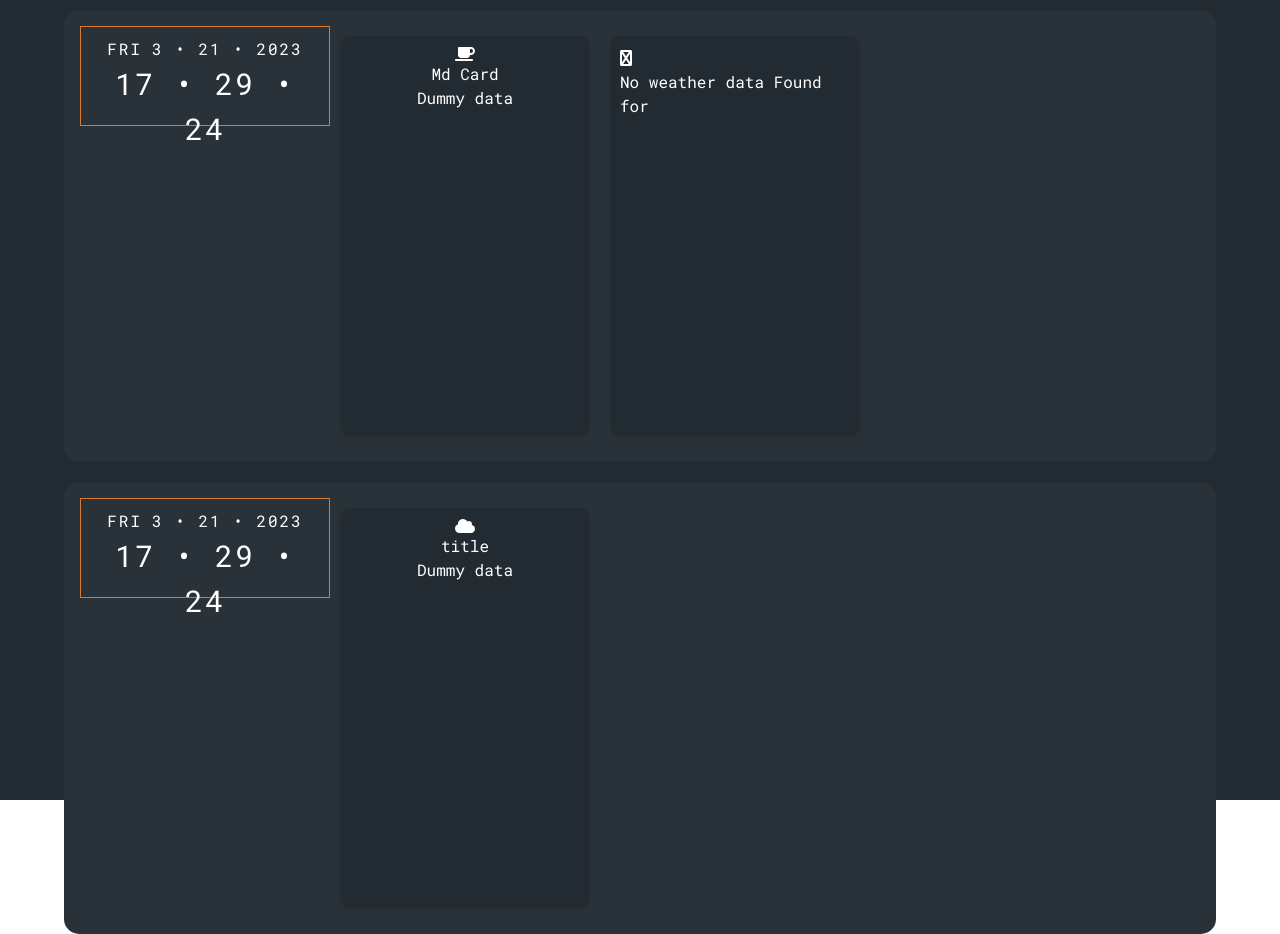
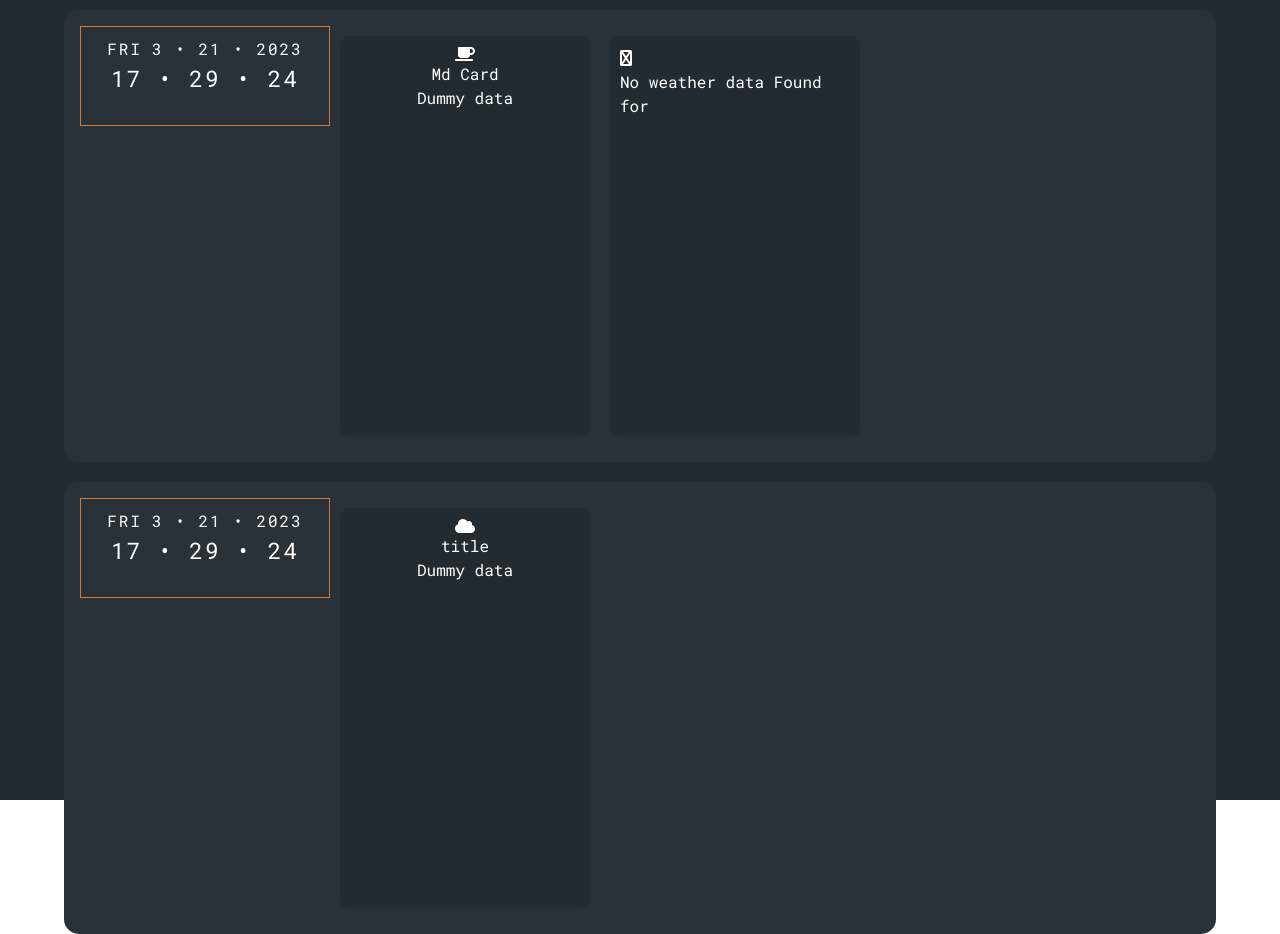
Before and after one commit to plutotom/dash-spectacle-dashboard, a React (Create React App) app: page / in a window 1280 px wide. Built offline with nearby package versions, Linux system fonts and the light colour scheme; no server answers.

Commit message:
updating form laptop

```diff
--- a/src/components/TimeAndDateCard.tsx
+++ b/src/components/TimeAndDateCard.tsx
@@ -53,8 +53,9 @@ const TimeAndDateCard = () => {
         <p> {date}</p>
       </div>
       <div className="time">
-        {/* // display the time (ex: 12:54) */}
-        <h3>{currentTime}</h3>
+        {/* // display the time (ex: 12 * 54 * 28) */}
+        {/* <h4>12 * 54 * 28</h4> */}
+        <h4>{currentTime}</h4>
       </div>
     </div>
   );
--- a/src/styles/app.css
+++ b/src/styles/app.css
@@ -30,6 +30,7 @@
   --fs-400: 0.875rem;
   --fs-500: 0.9375rem;
   --fs-600: 1rem;
+  --fs-650: 1.425rem;
   --fs-700: 1.875rem;
   --fs-800: 2.5rem;
   --fs-900: 3.5rem;
--- a/src/styles/timeAndDateCard.css
+++ b/src/styles/timeAndDateCard.css
@@ -22,3 +22,11 @@
 .time-and-date-card h4 {
   text-transform: uppercase;
 }
+.time-and-date-card .time {
+  display: flex;
+  justify-content: center;
+  align-items: center;
+}
+.time-and-date-card .time h4 {
+  font-size: var(--fs-650);
+}
```
Also changed, not shown: src/assets/dateTimeExample.png (added).
